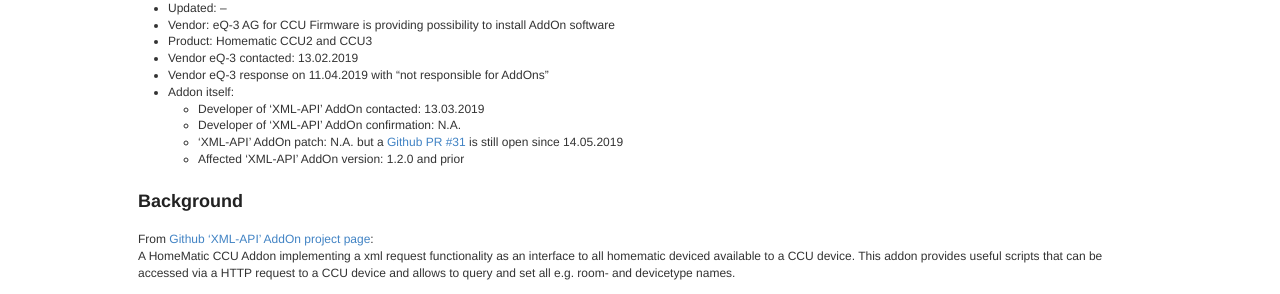
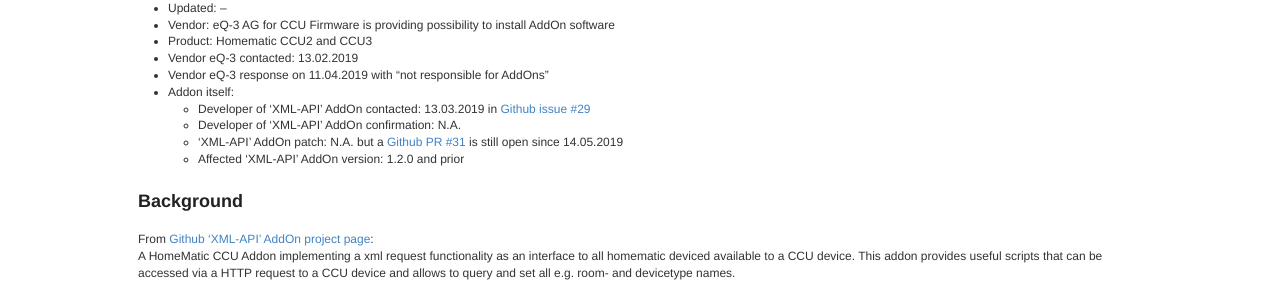
Before and after one commit to psytester/psytester.github.io, a Jekyll site: the page built from _posts/hacking_and_pentests/CVEs/2019-08-12-CVE-2019-14984.md, in a window 1280 px wide. Shown: the part 451-745 px from the top of the page. Built offline with Jekyll 4.4.1, drawn with Linux system fonts in a browser that asks for light colours.

Commit message:
Update 2019-08-12-CVE-2019-14984.md

```diff
--- a/_posts/hacking_and_pentests/CVEs/2019-08-12-CVE-2019-14984.md
+++ b/_posts/hacking_and_pentests/CVEs/2019-08-12-CVE-2019-14984.md
@@ -1,7 +1,7 @@
 ---
 layout: post
 title:  "CVE-2019-14984 eQ-3 Homematic AddOn 'XML-API' version 1.2.0 and prior on CCU2 and CCU3 allows Remote Code Execution by unauthenticated attackers with access to the web interface by usage of /addons/xmlapi/exec.cgi script, which executes TCL script content from HTTP POST request"
-date:   2019-08-13 19:30:00 MEST
+date:   2019-08-13 19:35:00 MEST
 author: 'psytester'
 ---
 
@@ -20,7 +20,7 @@
 - Vendor eQ-3 contacted: 13.02.2019
 - Vendor eQ-3 response on 11.04.2019 with "not responsible for AddOns"
 - Addon itself:
-  - Developer of 'XML-API' AddOn contacted: 13.03.2019
+  - Developer of 'XML-API' AddOn contacted: 13.03.2019 in [Github issue #29](https://github.com/jens-maus/XML-API/issues/29)
   - Developer of 'XML-API' AddOn confirmation: N.A.
   - 'XML-API' AddOn patch: N.A. but a [Github PR #31](https://github.com/jens-maus/XML-API/pull/31) is still open since 14.05.2019
   - Affected 'XML-API' AddOn version: 1.2.0 and prior
```
